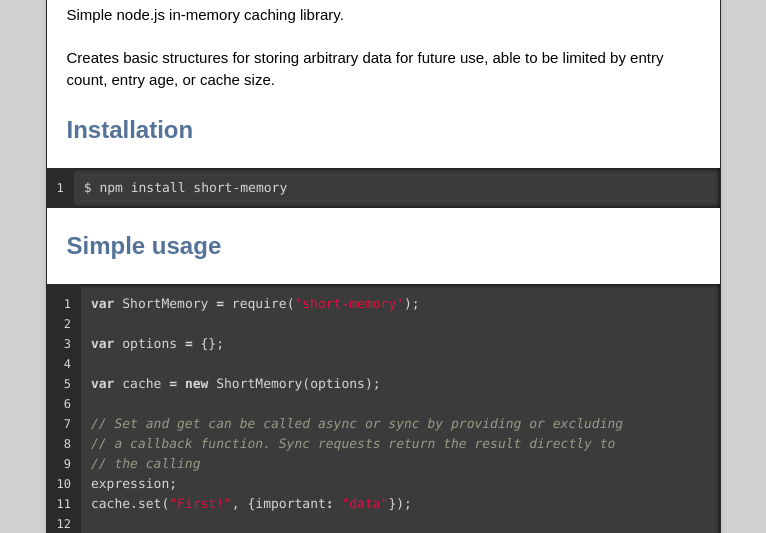
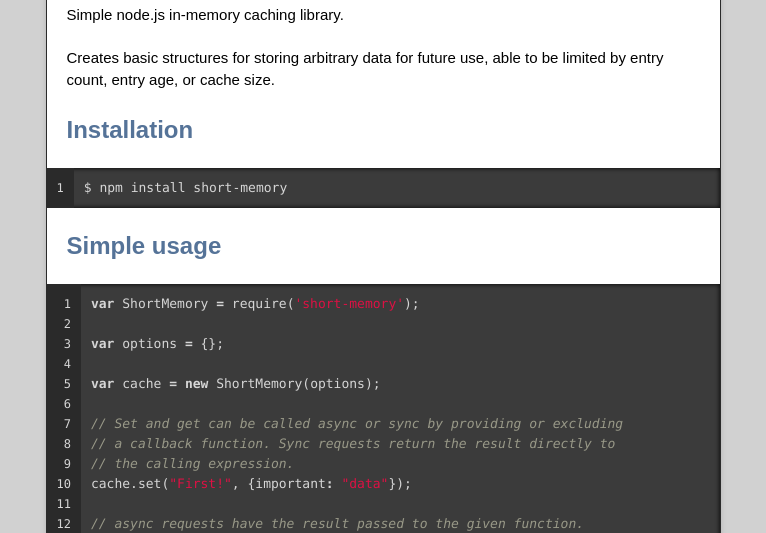
Before and after one commit to TriggeredMessaging/short-memory, a plain HTML site: page index.html in a window 1280 px wide. Shown: the part 339-872 px from the top of the page, without its empty margins (257-1023 px from the left). Drawn offline with nearby package versions, Linux system fonts and the light colour scheme.

```diff
--- a/index.html
+++ b/index.html
@@ -58,8 +58,7 @@
 
 <span class="c1">// Set and get can be called async or sync by providing or excluding </span>
 <span class="c1">// a callback function. Sync requests return the result directly to </span>
-<span class="c1">// the calling </span>
-<span class="nx">expression</span><span class="p">;</span>
+<span class="c1">// the calling expression.</span>
 <span class="nx">cache</span><span class="p">.</span><span class="nx">set</span><span class="p">(</span><span class="s2">"First!"</span><span class="p">,</span> <span class="p">{</span><span class="nx">important</span><span class="o">:</span> <span class="s2">"data"</span><span class="p">});</span>
 
 <span class="c1">// async requests have the result passed to the given function.</span>
```
Also changed, not shown: params.json (+1 -1 lines).
